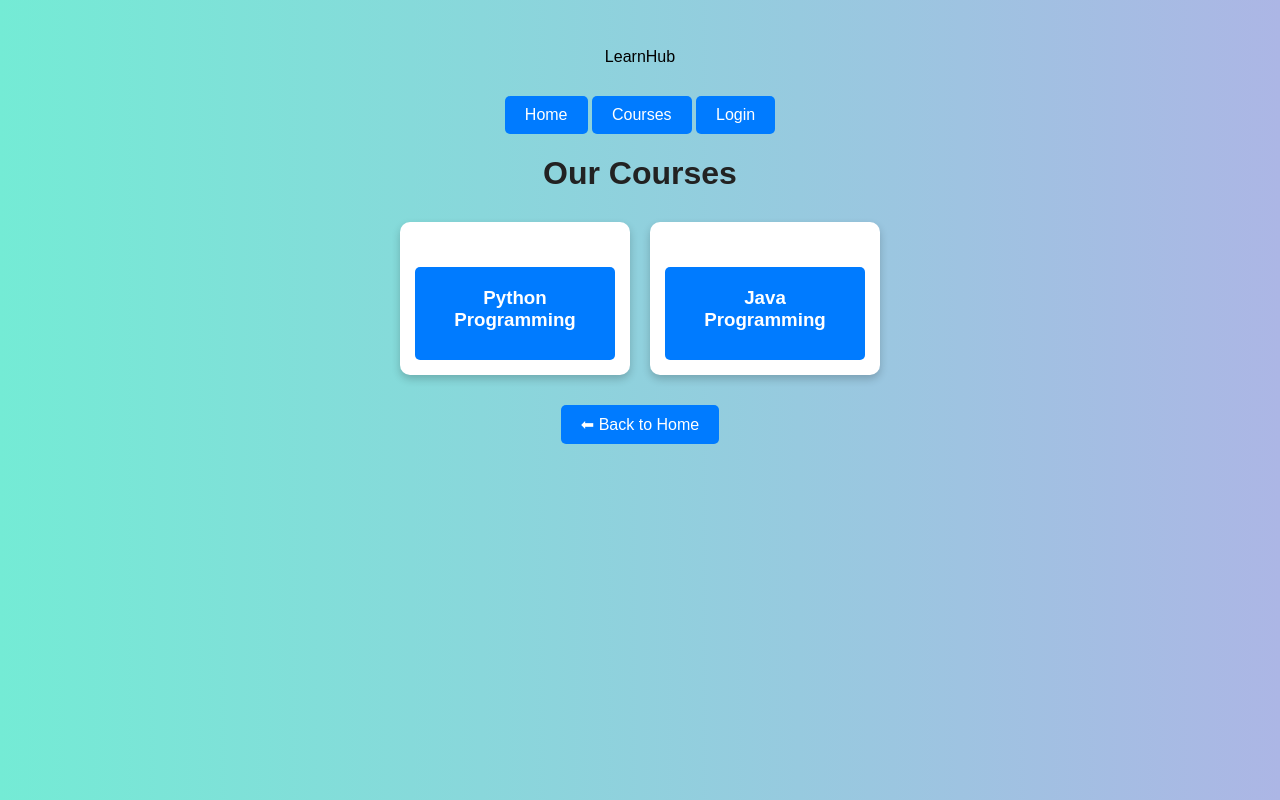
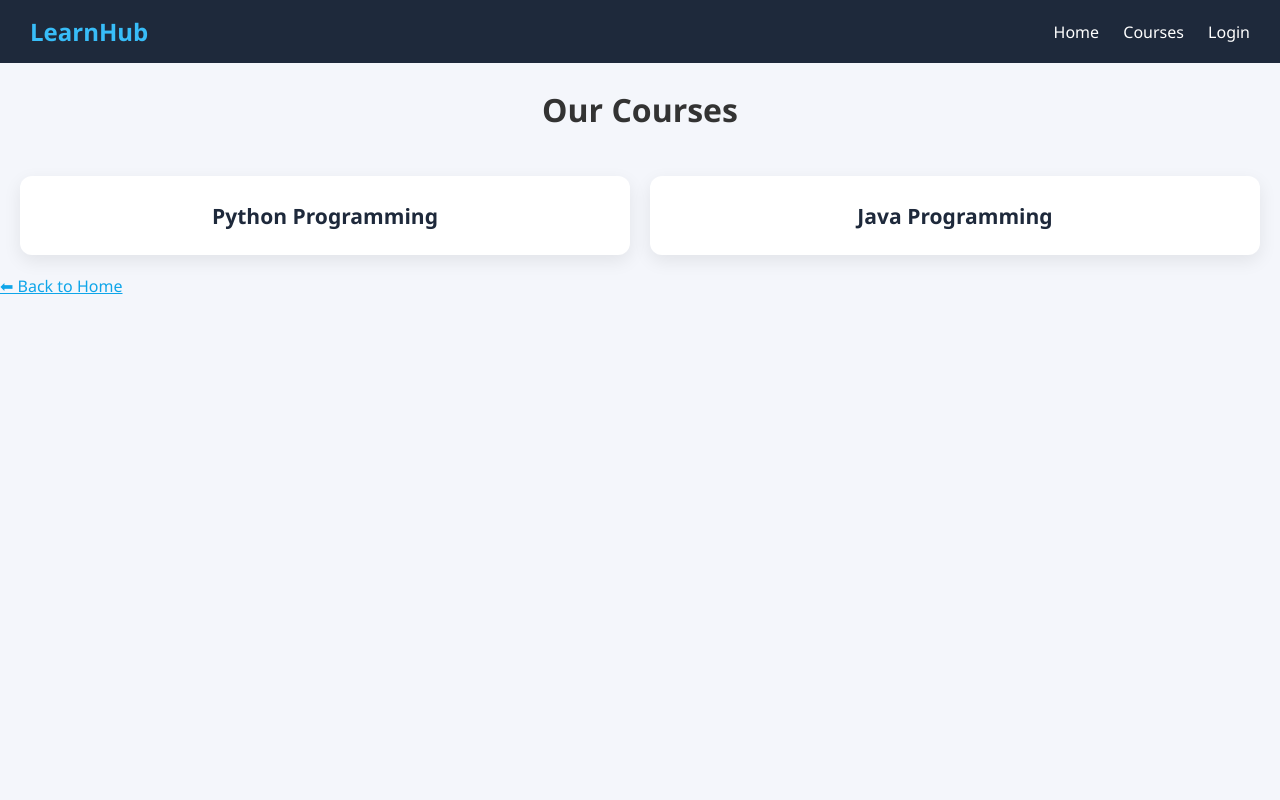
Before and after one commit to nithinnayakgugloth-creator/learnhub-flask, a Flask app: page /courses in a window 1280 px wide. Run offline with Flask 3, Linux system fonts and the light colour scheme.

Commit message:
Refactor CSS for improved layout and styling

```diff
--- a/static/style.css
+++ b/static/style.css
@@ -1,103 +1,158 @@
-body {
-    font-family: Arial, sans-serif;
-    background: linear-gradient(to right, #74ebd5, #acb6e5);
-    text-align: center;
-    padding: 40px;
+/* ---------- RESET ---------- */
+* {
+    margin: 0;
+    padding: 0;
+    box-sizing: border-box;
+    font-family: "Segoe UI", Arial, sans-serif;
 }
 
-h1 {
-    color: #222;
-    margin-bottom: 30px;
+/* ---------- BODY ---------- */
+body {
+    background-color: #f4f6fb;
+    color: #333;
+    min-height: 100vh;
 }
 
+/* ---------- NAVBAR ---------- */
+.navbar {
+    display: flex;
+    justify-content: space-between;
+    align-items: center;
+    background: #1e293b;
+    padding: 15px 30px;
+}
+
+.logo {
+    color: #38bdf8;
+    font-size: 24px;
+    font-weight: bold;
+}
+
+.nav-links a {
+    color: #ffffff;
+    margin-left: 20px;
+    text-decoration: none;
+    font-weight: 500;
+}
+
+.nav-links a:hover {
+    color: #38bdf8;
+}
+
+/* ---------- HEADINGS ---------- */
+h1, h2 {
+    text-align: center;
+    margin: 25px 0;
+}
+
+/* ---------- CONTAINERS ---------- */
+.container {
+    width: 90%;
+    max-width: 1100px;
+    margin: auto;
+}
+
+/* ---------- COURSE CARDS ---------- */
 .course-container {
-    display: flex;
-    justify-content: center;
+    display: grid;
+    grid-template-columns: repeat(auto-fit, minmax(220px, 1fr));
     gap: 20px;
-    flex-wrap: wrap;
+    padding: 20px;
 }
 
 .course-card {
     background: white;
-    width: 200px;
-    padding: 15px;
-    border-radius: 10px;
-    box-shadow: 0 4px 8px rgba(0,0,0,0.2);
-    transition: transform 0.3s;
+    padding: 25px;
+    border-radius: 12px;
+    box-shadow: 0 6px 18px rgba(0,0,0,0.08);
+    text-align: center;
+    transition: transform 0.2s ease, box-shadow 0.2s ease;
 }
 
 .course-card:hover {
-    transform: scale(1.05);
+    transform: translateY(-6px);
+    box-shadow: 0 12px 25px rgba(0,0,0,0.12);
 }
 
-.course-card img {
-    width: 100%;
-    border-radius: 10px;
+.course-card a {
+    text-decoration: none;
+    color: #1e293b;
+    font-size: 18px;
+    font-weight: bold;
 }
 
-.course-card h3 {
-    margin-top: 10px;
-}
-
-a {
-    text-decoration: none;
-    background-color: #007bff;
-    color: white;
-    padding: 10px 20px;
-    border-radius: 5px;
-    display: inline-block;
-    margin-top: 30px;
-}
-/* Login Page Styling */
+/* ---------- FORMS (LOGIN / SIGNUP) ---------- */
 .login-box {
     background: white;
-    width: 300px;
-    margin: 0 auto;
-    padding: 20px;
-    border-radius: 10px;
-    box-shadow: 0 4px 10px rgba(0,0,0,0.3);
+    width: 100%;
+    max-width: 380px;
+    margin: 40px auto;
+    padding: 30px;
+    border-radius: 12px;
+    box-shadow: 0 10px 25px rgba(0,0,0,0.1);
+    text-align: center;
 }
 
 .login-box img {
-    width: 80px;
+    width: 90px;
     margin-bottom: 15px;
 }
 
 .login-box input {
-    width: 90%;
-    padding: 10px;
+    width: 100%;
+    padding: 12px;
     margin: 10px 0;
-    border-radius: 5px;
+    border-radius: 8px;
     border: 1px solid #ccc;
 }
 
 .login-box button {
     width: 100%;
-    padding: 10px;
-    background: #007bff;
-    color: white;
+    padding: 12px;
+    background: #38bdf8;
     border: none;
-    border-radius: 5px;
+    border-radius: 8px;
+    color: #000;
     font-size: 16px;
+    font-weight: bold;
+    cursor: pointer;
 }
-iframe {
-    margin-top: 20px;
-    border-radius: 10px;
+
+.login-box button:hover {
+    background: #0ea5e9;
 }
+
+/* ---------- QUIZ ---------- */
 .quiz-box {
     background: white;
-    width: 400px;
-    margin: 20px auto;
-    padding: 20px;
-    border-radius: 10px;
-    text-align: left;
-    box-shadow: 0 4px 10px rgba(0,0,0,0.3);
+    width: 90%;
+    max-width: 600px;
+    margin: 30px auto;
+    padding: 25px;
+    border-radius: 12px;
+    box-shadow: 0 10px 25px rgba(0,0,0,0.1);
 }
 
-.quiz-box button {
-    background: #28a745;
-    color: white;
-    padding: 10px;
-    border: none;
-    border-radius: 5px;
+/* ---------- LINKS ---------- */
+a {
+    color: #0ea5e9;
 }
+
+a:hover {
+    text-decoration: underline;
+}
+
+/* ---------- MOBILE ---------- */
+@media (max-width: 600px) {
+    .navbar {
+        flex-direction: column;
+    }
+
+    .nav-links {
+        margin-top: 10px;
+    }
+
+    .nav-links a {
+        margin: 0 10px;
+    }
+}
```
